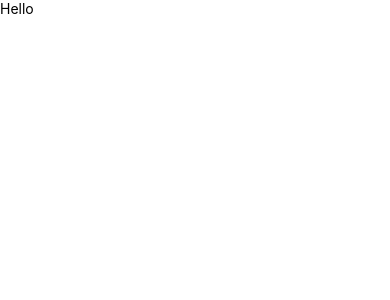
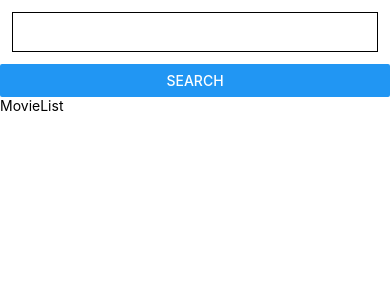
Before and after one commit to YuriiDmytruk/insiders-movie, a React Native app: screen / in a window 390 px wide. Shown: the top 300 px of the page. Built offline with nearby package versions, Linux system fonts and the light colour scheme.

Commit message:
add components

```diff
--- a/App.tsx
+++ b/App.tsx
@@ -2,9 +2,9 @@ import React from 'react';
 import {
   SafeAreaView,
   ScrollView,
-  Text,
-  View,
 } from 'react-native';
+import MovieList from './components/MovieList';
+import MovieSearch from './components/MovieSearch';
 
 
 
@@ -13,9 +13,8 @@ function App(): React.JSX.Element {
   return (
     <SafeAreaView>
       <ScrollView>
-        <View>
-          <Text>Hello</Text>
-        </View>
+        <MovieSearch />
+        <MovieList />
       </ScrollView>
     </SafeAreaView>
   );
--- /dev/null
+++ b/components/MovieList.tsx
@@ -0,0 +1,15 @@
+import React from 'react';
+import {
+    Text,
+    View,
+  } from 'react-native';
+
+const MovieList = () => {
+  return (
+    <View>
+        <Text>MovieList</Text>
+    </View>
+  );
+};
+
+export default MovieList;
--- /dev/null
+++ b/components/MovieSearch.tsx
@@ -0,0 +1,32 @@
+import React, {useState} from 'react';
+import {View, Button, TextInput, StyleSheet} from 'react-native';
+
+const MovieSearch = () => {
+  const [searchString, setSearchString] = useState<string>('');
+
+  const handlePress = () => {
+    console.log(searchString);
+  };
+
+  return (
+    <View>
+      <TextInput
+        style={styles.input}
+        value={searchString}
+        onChangeText={setSearchString}
+      />
+      <Button onPress={handlePress} title="Search" />
+    </View>
+  );
+};
+
+const styles = StyleSheet.create({
+  input: {
+    height: 40,
+    margin: 12,
+    borderWidth: 1,
+    padding: 10,
+  },
+});
+
+export default MovieSearch;
```
Also changed, not shown: components/MovieCard.tsx (added, +12 -0 lines).
